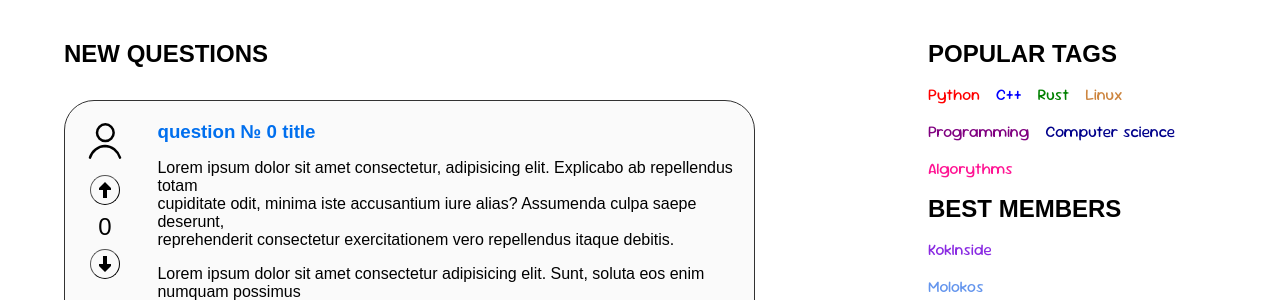
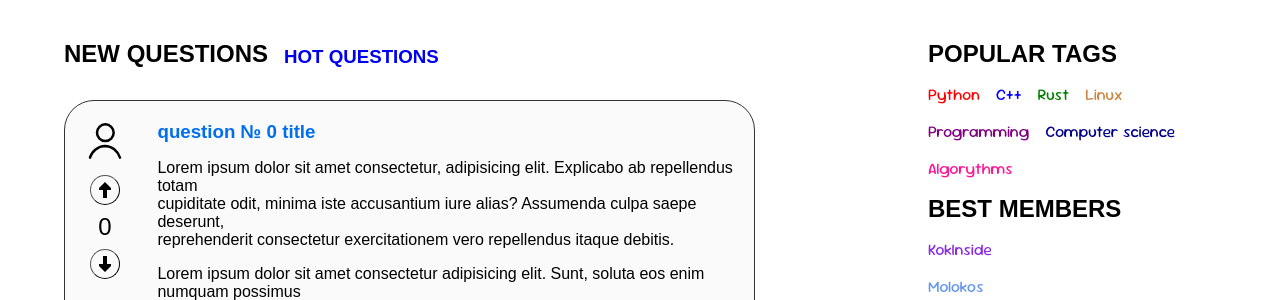
Before and after one commit to KokInside/WEB_HW, a Django app: page / in a window 1280 px wide. Shown: the part 87-387 px from the top of the page. Run offline with Django 5.2, Linux system fonts and the light colour scheme.

Commit message:
add hot second title in index

```diff
--- a/askme/static/css/styles.css
+++ b/askme/static/css/styles.css
@@ -322,8 +322,20 @@ body > main {
   position: relative;
 }
 
+.content_titles_container {
+  display: flex;
+  flex-direction: row;
+  align-items: end;
+  justify-content: start;
+  gap: 16px;
+}
+
 .content_title {
-  margin-right: auto;
+  box-sizing: border-box;
+}
+
+.content_sub_title {
+  box-sizing: border-box;
 }
 
 main > aside {
--- a/askme/static/scss/styles.scss
+++ b/askme/static/scss/styles.scss
@@ -33,8 +33,21 @@ body>main {
     position: relative;
 }
 
+
+.content_titles_container {
+	display: flex;
+	flex-direction: row;
+	align-items: end;
+	justify-content: start;
+	gap: 16px;
+}
+
 .content_title {
-	margin-right: auto;
+	box-sizing: border-box;
+}
+
+.content_sub_title {
+	box-sizing: border-box;
 }
 
 main>aside {
--- a/askme/templates/include/base.html
+++ b/askme/templates/include/base.html
@@ -24,10 +24,19 @@
 		<main>
 
 			<div class="content">
-				<h2>
-				{% block content_title %}
-				{% endblock content_title %}
-				</h2>
+
+				<div class="content_titles_container">
+
+					<h2 class="content_title">
+						{% block content_title %}
+						{% endblock content_title %}
+					</h2>
+
+					{% block content_sub_title %}
+					{% endblock content_sub_title %}
+
+				</div>
+
 
 				{% block content %}
 				{% endblock content %}
--- a/askme/templates/index.html
+++ b/askme/templates/index.html
@@ -7,6 +7,12 @@ Home page
 {% block content_title %}
 NEW QUESTIONS
 {% endblock content_title %}
+
+{% block content_sub_title %}
+	<h3 class="content_sub_title">
+		<a href="{% url "hot" %}">HOT QUESTIONS</a>
+	</h3>
+{% endblock content_sub_title %}
 
 {% block content %}
 
```
